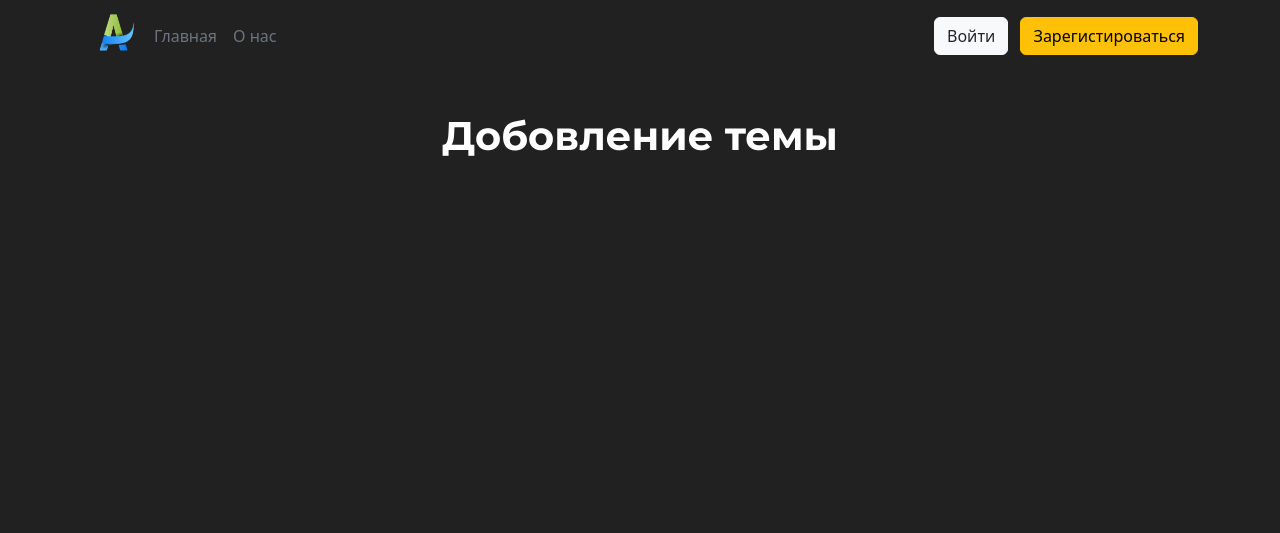
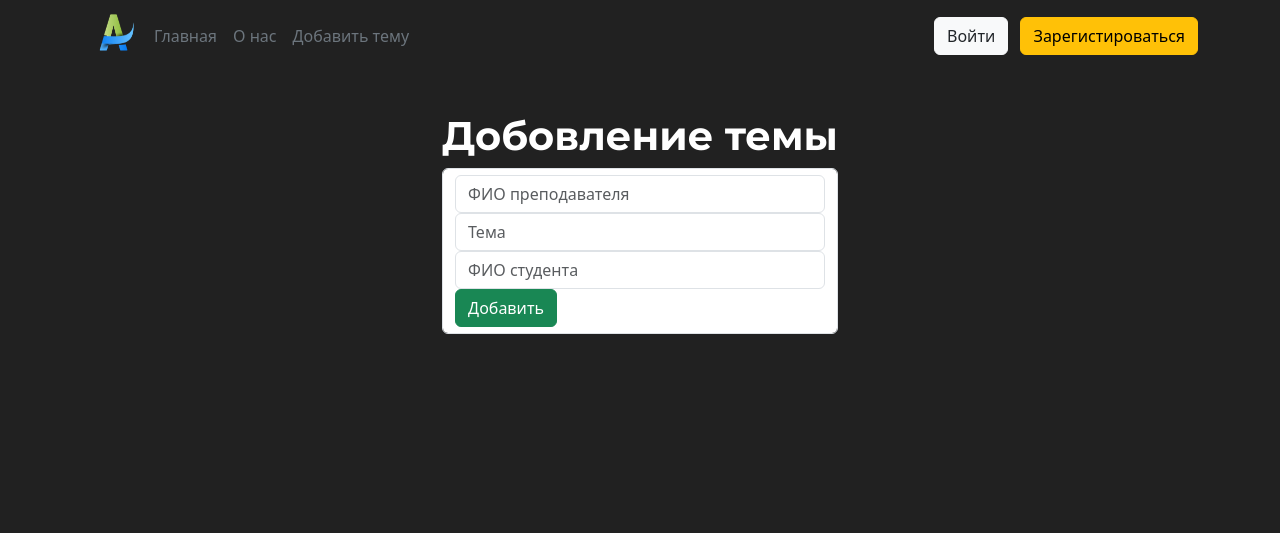
Before and after one commit to B0ond/dev, a Flask app: template flask_test1/flask_test1/app/templates/post/create.html in a window 1280 px wide. Shown: the top 533 px of the page. Run offline with Flask 3, Linux system fonts and the light colour scheme; the template is opened without the code that fills it, so the values that code supplies are empty; some libraries are stand-ins or nearby versions.

Commit message:
add create.html, modify rout_post.py

```diff
--- a/flask_test1/flask_test1/app/templates/main/_header.html
+++ b/flask_test1/flask_test1/app/templates/main/_header.html
@@ -6,10 +6,14 @@
         </a>
 
         <ul class="nav col-12 col-lg-auto me-lg-auto mb-2 justify-content-center mb-md-0">
+{#            'main.index' значит == берем из template приложение main и дальше index
+это позволяет после изменениея имены ссылки не менять везде подряд#}
             <li><a href="{{ url_for('main.index') }}" class="nav-link px-2 text-secondary">Главная</a></li>
             <li><a href="{{ url_for('about.index') }}" class="nav-link px-2 text-secondary">О нас</a></li>
+            <li><a href="{{ url_for('post.create') }}" class="nav-link px-2 text-secondary">Добавить тему</a></li>
         </ul>
 
+        {#код поиска#}
         {#                    <form class="col-12 col-lg-auto mb-3 mb-lg-0 me-lg-3" role="search">#}
         {#                        <input type="search" class="form-control form-control-dark text-bg-white" placeholder="Поиск"#}
         {#                               aria-label="Поиск">#}
--- a/flask_test1/flask_test1/app/templates/post/create.html
+++ b/flask_test1/flask_test1/app/templates/post/create.html
@@ -1,5 +1,12 @@
 {% extends 'main/base.html' %}
 
-{% block title %}
-	Добовление темы
+{% block title %}Добовление темы{% endblock %}
+
+{% block content %}
+<form method="post" class="form-control">
+    <input name="teacher" type="text"  placeholder="ФИО преподавателя" class="form-control">
+    <input name="subject" type="text"  placeholder="Тема" class="form-control">
+    <input name="student" type="text"  placeholder="ФИО студента" class="form-control">
+    <input value="Добавить" type="submit" class="btn btn-success"
+</form>
 {% endblock %}
```
Also changed, not shown: flask_test1/flask_test1/app/routes/rout_post.py (+4 -7 lines).
